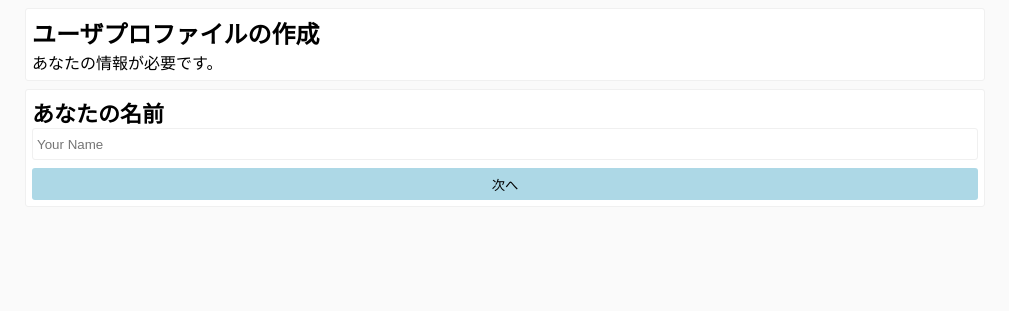
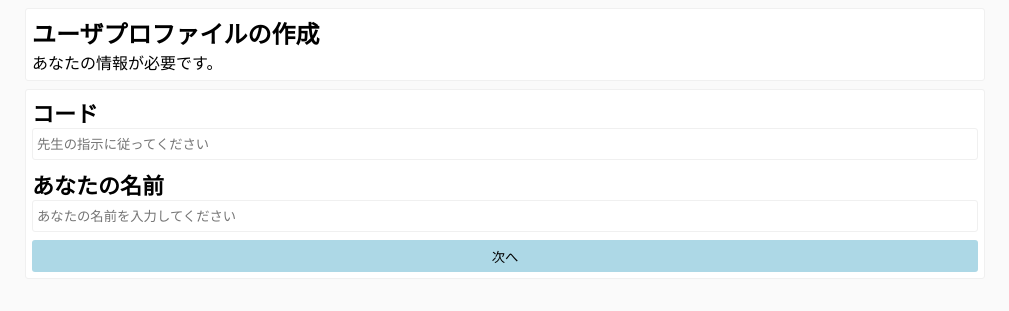
Before and after one commit to nogissh/RecommendationDemonstration, a Django app: page /makeprofile/ in a window 1280 px wide. Shown: the part 52-363 px from the top of the page, without its empty margins (135-1144 px from the left). Run offline with Django 3.2, Linux system fonts and the light colour scheme.

Commit message:
`code`の追加

```diff
--- a/app/makeprofile/admin.py
+++ b/app/makeprofile/admin.py
@@ -1,5 +1,4 @@
 from django.contrib import admin
-
 from .models import UserProfile
 
 
--- a/app/makeprofile/models.py
+++ b/app/makeprofile/models.py
@@ -2,6 +2,7 @@ from django.db import models
 
 
 class UserProfile(models.Model):
+  code = models.CharField(null=False, max_length=200)
   name = models.CharField(null=False, max_length=200)
   q1 = models.IntegerField(null=False, default=99)
   q2 = models.IntegerField(null=False, default=99)
--- a/app/makeprofile/templates/makeprofile/form.html
+++ b/app/makeprofile/templates/makeprofile/form.html
@@ -75,7 +75,8 @@
 
 <button class="tm8">確認</button>
 
-<input type="hidden" name="name" value="{{ name }}">
+<input type="hidden" name="code" value="{{ content.code }}">
+<input type="hidden" name="name" value="{{ content.name }}">
 </form>
 <!-- /form -->
 
--- a/app/makeprofile/templates/makeprofile/index.html
+++ b/app/makeprofile/templates/makeprofile/index.html
@@ -18,8 +18,10 @@
 <!-- form -->
 <form action="{% url 'makeprofile:form' %}" method="get">
 <div class="panel tm8">
-<h2>あなたの名前</h2>
-<input type="text" name="name" placeholder="Your Name"/>
+<h2>コード</h2>
+<input type="text" name="code" placeholder="先生の指示に従ってください"/>
+<h2 class="tm8">あなたの名前</h2>
+<input type="text" name="name" placeholder="あなたの名前を入力してください"/>
 <button class="tm8">次へ</button>
 </div>
 </form>
--- a/app/makeprofile/views.py
+++ b/app/makeprofile/views.py
@@ -16,12 +16,13 @@ def form(request):
 
   # name
   content = {
+    'code': request.GET.get('code', ''),
     'name': request.GET.get('name', ''),
   }
 
   # 未回答を拒否
   if '' in content.values():
-    message = make_message(False, "名前を入力してください。")
+    message = make_message(False, "情報は全て入力してください。")
     return render(request, 'makeprofile/error.html', message)
 
   # メッセージを生成
@@ -34,6 +35,7 @@ def regist(request):
 
   # to dict
   content = {
+    'code': request.GET.get('code', None),
     'name': request.GET.get('name', None),
     'q1'  : request.GET.get('q1', None),
     'q2'  : request.GET.get('q2', None),
@@ -49,6 +51,7 @@ def regist(request):
 
   # regist new profile
   new_uProfile = UserProfile(
+    code=content['code'],
     name=content['name'],
     q1=content['q1'],
     q2=content['q2'],
```
Also changed, not shown: 1 other file.
